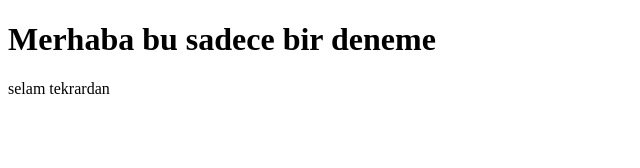
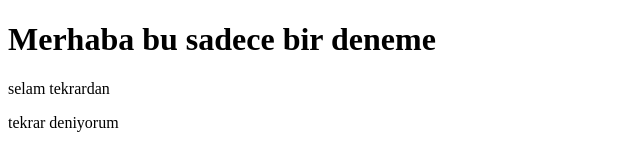
Before and after one commit to elcinkaya/GrideaBitirmeProjesi, a website: page views/dashboard.html in a window 1280 px wide. Shown: the whole page, without its empty margins (0-640 px from the left). Drawn offline with Linux system fonts and the light colour scheme.

Commit message:
tekrar deneme

```diff
--- a/views/dashboard.html
+++ b/views/dashboard.html
@@ -8,5 +8,6 @@
 <body>
     <h1>Merhaba bu sadece bir deneme</h1>
     <p>selam tekrardan</p>
+    <p>tekrar deniyorum</p>
 </body>
 </html>
```
